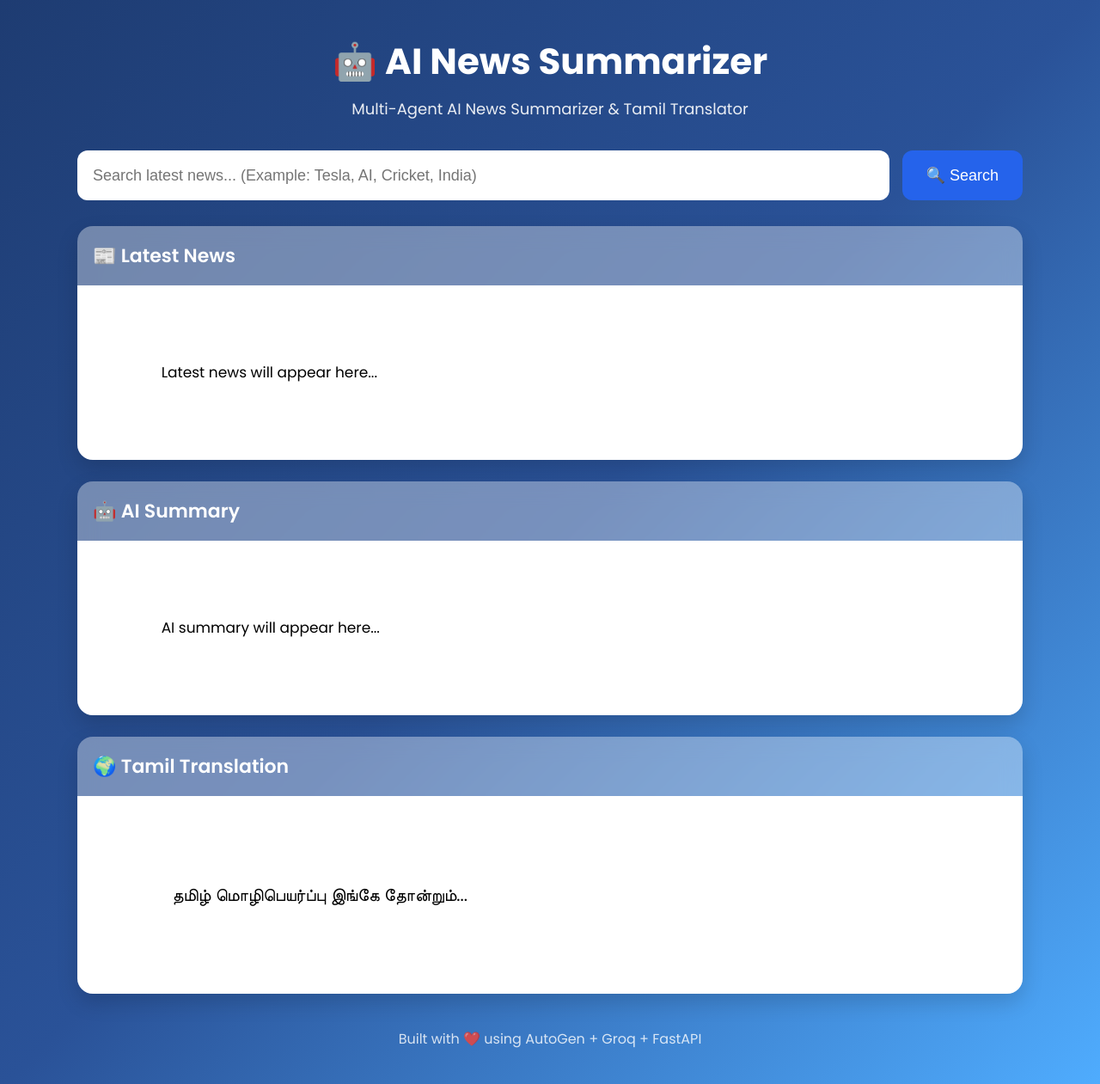
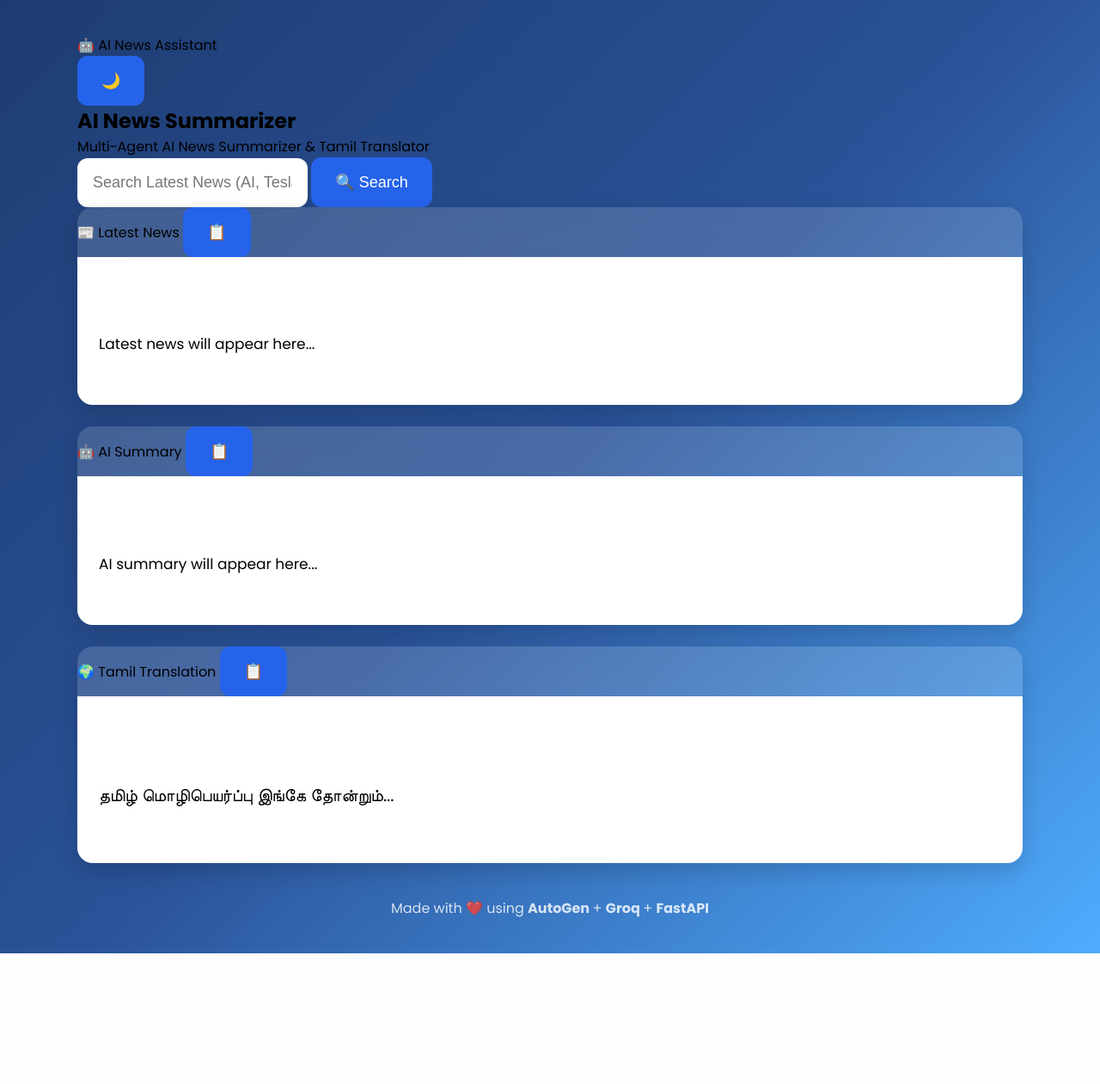
Before and after one commit to sugumarranganathan/AI-News-Summarizer, a FastAPI app: template templates/index.html in a window 1280 px wide. Shown: the whole page at 86% size. After the commit the page ends 1109 px from the top, so only its background shows below. Run offline with FastAPI, Linux system fonts and the light colour scheme; the template is opened without the code that fills it, so the values that code supplies are empty.

Commit message:
Update index.html

```diff
--- a/templates/index.html
+++ b/templates/index.html
@@ -2,14 +2,25 @@
 <html lang="en">
 
 <head>
+
     <meta charset="UTF-8">
-    <meta name="viewport" content="width=device-width, initial-scale=1.0">
+
+    <meta
+        name="viewport"
+        content="width=device-width, initial-scale=1.0"
+    >
 
     <title>AI News Summarizer & Tamil Translator</title>
 
-    <link rel="stylesheet" href="/static/style.css">
+    <link
+        rel="stylesheet"
+        href="/static/style.css"
+    >
 
-    <link href="https://fonts.googleapis.com/css2?family=Poppins:wght@300;400;500;600;700&display=swap" rel="stylesheet">
+    <link
+        href="https://fonts.googleapis.com/css2?family=Poppins:wght@300;400;500;600;700&display=swap"
+        rel="stylesheet"
+    >
 
 </head>
 
@@ -17,65 +28,134 @@
 
 <div class="container">
 
-        <!-- ========================= -->
-        <!-- HEADER -->
-        <!-- ========================= -->
+<!-- ====================================================== -->
+<!-- NAVBAR -->
+<!-- ====================================================== -->
 
-        <header>
+<nav>
 
-            <h1>🤖 AI News Summarizer</h1>
+    <div class="logo">
+
+        🤖 AI News Assistant
+
+    </div>
+
+    <button
+        id="themeBtn"
+        class="theme-btn"
+    >
+
+        🌙
+
+    </button>
+
+</nav>
+
+<!-- ====================================================== -->
+<!-- HERO -->
+<!-- ====================================================== -->
+
+<section class="hero">
+
+    <h1>
+
+        AI News Summarizer
+
+    </h1>
 
     <p>
-                Multi-Agent AI News Summarizer & Tamil Translator
+
+        Multi-Agent AI News Summarizer &
+        Tamil Translator
+
     </p>
 
-        </header>
+</section>
 
-        <!-- ========================= -->
+<!-- ====================================================== -->
 <!-- SEARCH -->
-        <!-- ========================= -->
+<!-- ====================================================== -->
 
-        <section class="search-section">
+<section class="search-box">
 
     <input
+
         type="text"
+
         id="topic"
-                placeholder="Search latest news... (Example: Tesla, AI, Cricket, India)"
+
+        placeholder="Search Latest News (AI, Tesla, Cricket, India...)"
+
     >
 
     <button id="searchBtn">
+
         🔍 Search
+
     </button>
 
 </section>
 
-        <!-- ========================= -->
+<!-- ====================================================== -->
 <!-- LOADING -->
-        <!-- ========================= -->
+<!-- ====================================================== -->
 
-        <div id="loading" class="loading hidden">
+<div
+
+    id="loading"
+
+    class="loading hidden"
+
+>
 
     <div class="loader"></div>
 
-            <p>Searching latest news...</p>
+    <p>
+
+        AI is searching latest news...
+
+    </p>
 
 </div>
 
-        <!-- ========================= -->
-        <!-- NEWS CARD -->
-        <!-- ========================= -->
+<!-- ====================================================== -->
+<!-- RESULT GRID -->
+<!-- ====================================================== -->
+
+<div class="grid">
+
+<!-- NEWS -->
 
 <div class="card">
 
-            <div class="card-header">
+<div class="card-title">
+
+<span>
 
 📰 Latest News
+
+</span>
+
+<button
+
+class="copyBtn"
+
+onclick="copyText('news')"
+
+>
+
+📋
+
+</button>
 
 </div>
 
 <div
+
+id="news"
+
 class="card-body"
-                id="news"
+
 >
 
 Latest news will appear here...
@@ -84,21 +164,38 @@
 
 </div>
 
-        <!-- ========================= -->
 <!-- SUMMARY -->
-        <!-- ========================= -->
 
 <div class="card">
 
-            <div class="card-header">
+<div class="card-title">
+
+<span>
 
 🤖 AI Summary
+
+</span>
+
+<button
+
+class="copyBtn"
+
+onclick="copyText('summary')"
+
+>
+
+📋
+
+</button>
 
 </div>
 
 <div
+
+id="summary"
+
 class="card-body"
-                id="summary"
+
 >
 
 AI summary will appear here...
@@ -107,21 +204,38 @@
 
 </div>
 
-        <!-- ========================= -->
 <!-- TAMIL -->
-        <!-- ========================= -->
 
 <div class="card">
 
-            <div class="card-header">
+<div class="card-title">
+
+<span>
 
 🌍 Tamil Translation
+
+</span>
+
+<button
+
+class="copyBtn"
+
+onclick="copyText('translation')"
+
+>
+
+📋
+
+</button>
 
 </div>
 
 <div
+
+id="translation"
+
 class="card-body tamil"
-                id="translation"
+
 >
 
 தமிழ் மொழிபெயர்ப்பு இங்கே தோன்றும்...
@@ -130,14 +244,37 @@
 
 </div>
 
-        <!-- ========================= -->
+</div>
+
+<!-- ====================================================== -->
 <!-- FOOTER -->
-        <!-- ========================= -->
+<!-- ====================================================== -->
 
 <footer>
 
-            Built with ❤️ using
-            AutoGen + Groq + FastAPI
+Made with ❤️ using
+
+<strong>
+
+AutoGen
+
+</strong>
+
++
+
+<strong>
+
+Groq
+
+</strong>
+
++
+
+<strong>
+
+FastAPI
+
+</strong>
 
 </footer>
 
```
Lines whose indentation alone changed are shown as unchanged.
